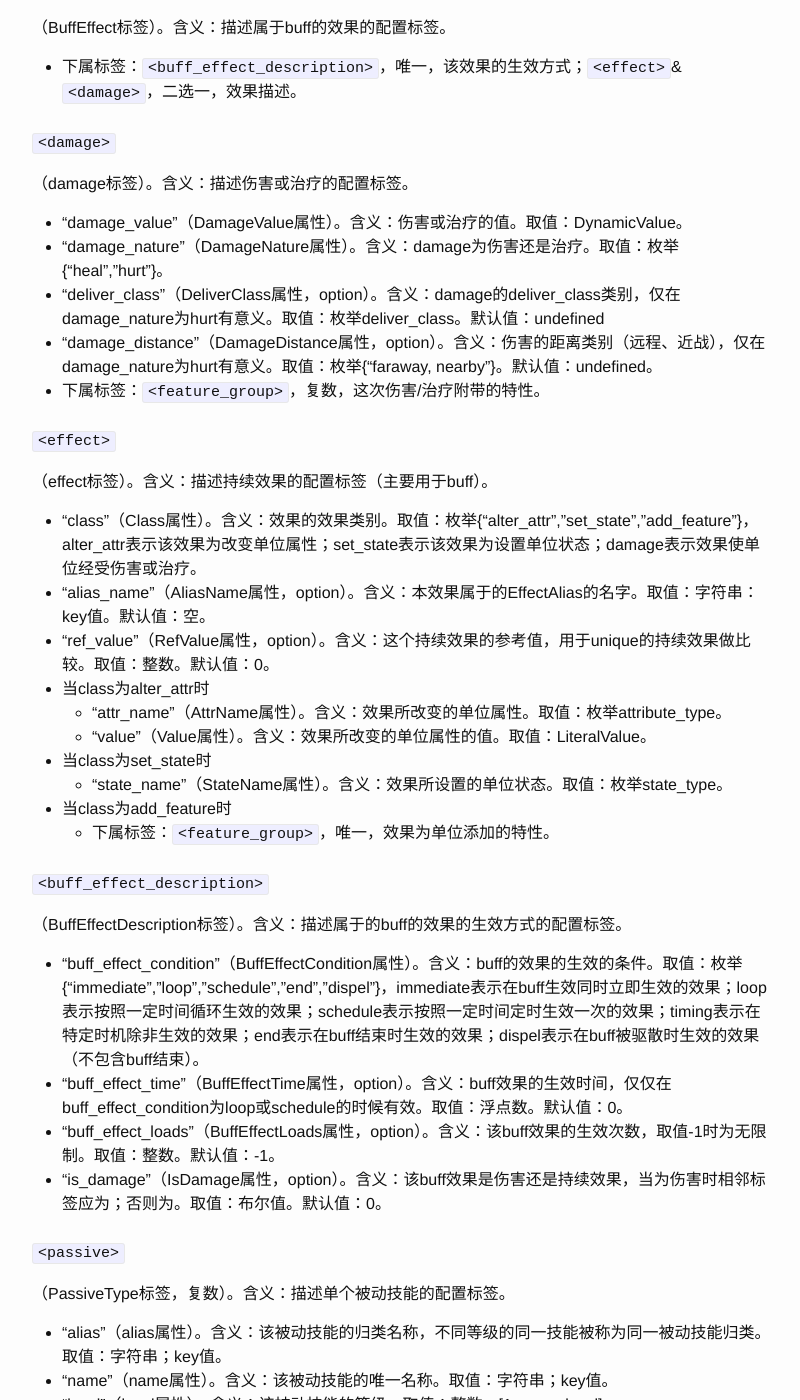
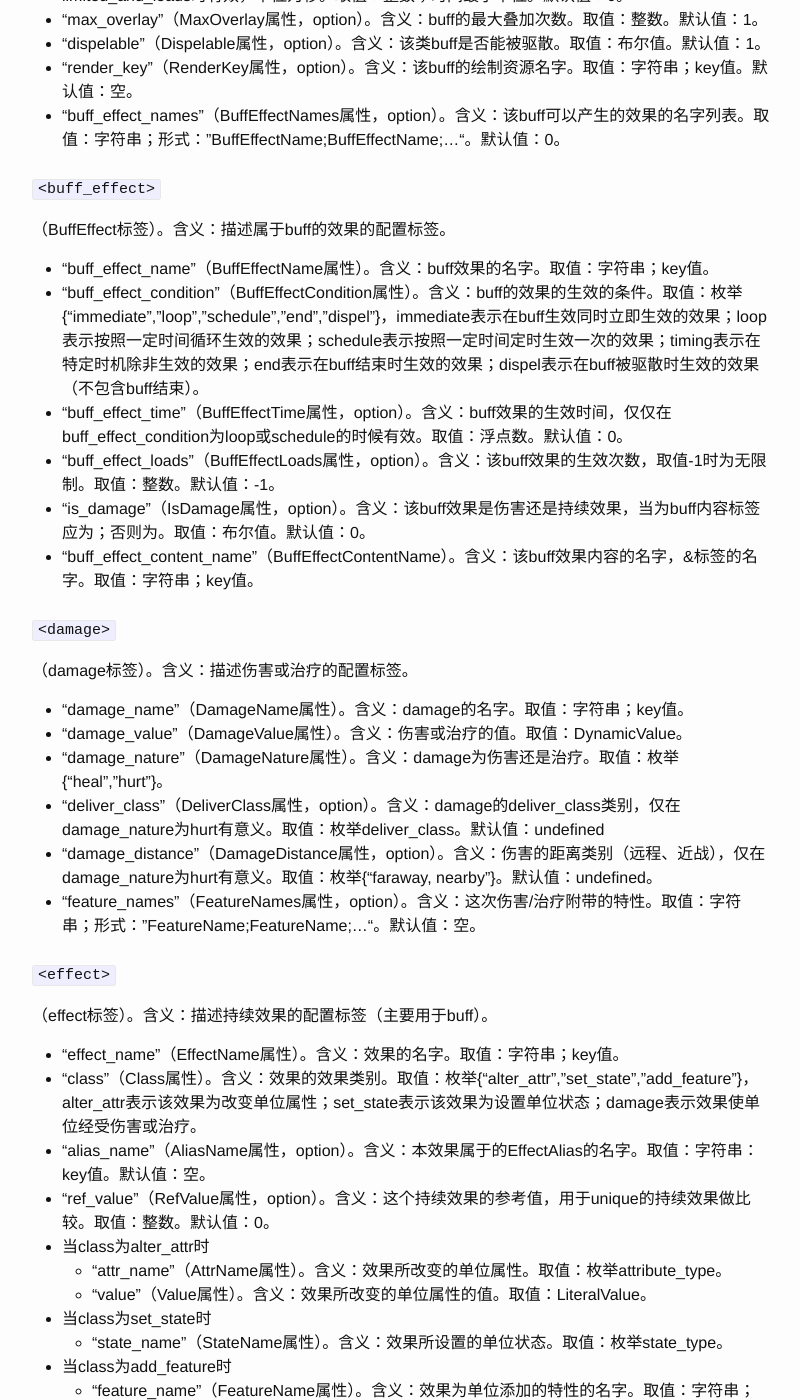
Before and after one commit to mofishorg/underworld_config_doc, a Jekyll site: the page built from _posts/2016-06-03-techtree-doc.markdown, in a window 1280 px wide and 1400 px high, scrolled down 2129 px. Shown: the whole window, without its empty margins (238-1038 px from the left). Built offline with Jekyll 4.4.1, drawn with Linux system fonts in a browser that asks for light colours; some of the changed text lies outside the part shown.

Commit message:
config 2.0

```diff
--- a/_posts/2016-06-03-techtree-doc.markdown
+++ b/_posts/2016-06-03-techtree-doc.markdown
@@ -4,6 +4,16 @@
 date:   2016-06-03 18:45:26 +0800
 categories: jekyll update
 ---
+
+> 更新日志
+>
+> 6.17.2016
+> 1. 为绝大部分添加了name属性。
+> 2. 去除了所有下属标签，改用名字关联。
+> 3. 删除了一些冗余标签。
+>
+
+
 ## 约定
 
 
@@ -78,28 +88,35 @@
   * "max_overlay"（MaxOverlay属性，option）。含义：buff的最大叠加次数。取值：整数。默认值：1。
   * "dispelable"（Dispelable属性，option）。含义：该类buff是否能被驱散。取值：布尔值。默认值：1。
   * "render_key"（RenderKey属性，option）。含义：该buff的绘制资源名字。取值：字符串；key值。默认值：空。
-  * 下属标签：`<buff_effect>`，复数，该buff可以产生的效果。
+  * "buff_effect_names"（BuffEffectNames属性，option）。含义：该buff可以产生的效果的名字列表。取值：字符串；形式："BuffEffectName;BuffEffectName;..."。默认值：0。
 
 
 # `<buff_effect>`
  （BuffEffect标签）。含义：描述属于buff的效果的配置标签。
 
-  * 下属标签：`<buff_effect_description>`，唯一，该效果的生效方式；`<effect>`&`<damage>`，二选一，效果描述。
+  * "buff_effect_name"（BuffEffectName属性）。含义：buff效果的名字。取值：字符串；key值。
+  * "buff_effect_condition"（BuffEffectCondition属性）。含义：buff的效果的生效的条件。取值：枚举{"immediate","loop","schedule","end","dispel"}，immediate表示在buff生效同时立即生效的效果；loop表示按照一定时间循环生效的效果；schedule表示按照一定时间定时生效一次的效果；timing表示在特定时机除非生效的效果；end表示在buff结束时生效的效果；dispel表示在buff被驱散时生效的效果（不包含buff结束）。
+  * "buff_effect_time"（BuffEffectTime属性，option）。含义：buff效果的生效时间，仅仅在buff_effect_condition为loop或schedule的时候有效。取值：浮点数。默认值：0。
+  * "buff_effect_loads"（BuffEffectLoads属性，option）。含义：该buff效果的生效次数，取值-1时为无限制。取值：整数。默认值：-1。
+  * "is_damage"（IsDamage属性，option）。含义：该buff效果是伤害还是持续效果，当为buff内容标签应为<damage>；否则为<effect>。取值：布尔值。默认值：0。
+  * "buff_effect_content_name"（BuffEffectContentName）。含义：该buff效果内容的名字，<effect>&<damage>标签的名字。取值：字符串；key值。
 
 
 # `<damage>`
 （damage标签）。含义：描述伤害或治疗的配置标签。
 
+  * "damage_name"（DamageName属性）。含义：damage的名字。取值：字符串；key值。
   * "damage_value"（DamageValue属性）。含义：伤害或治疗的值。取值：DynamicValue。
   * "damage_nature"（DamageNature属性）。含义：damage为伤害还是治疗。取值：枚举{"heal","hurt"}。
   * "deliver_class"（DeliverClass属性，option）。含义：damage的deliver_class类别，仅在damage_nature为hurt有意义。取值：枚举deliver_class。默认值：undefined
   * "damage_distance"（DamageDistance属性，option）。含义：伤害的距离类别（远程、近战），仅在damage_nature为hurt有意义。取值：枚举{"faraway, nearby"}。默认值：undefined。
-  * 下属标签：`<feature_group>`，复数，这次伤害/治疗附带的特性。
+  * "feature_names"（FeatureNames属性，option）。含义：这次伤害/治疗附带的特性。取值：字符串；形式："FeatureName;FeatureName;..."。默认值：空。
 
 
 # `<effect>`
 （effect标签）。含义：描述持续效果的配置标签（主要用于buff）。
 
+  * "effect_name"（EffectName属性）。含义：效果的名字。取值：字符串；key值。
   * "class"（Class属性）。含义：效果的效果类别。取值：枚举{"alter_attr","set_state","add_feature"}，alter_attr表示该效果为改变单位属性；set_state表示该效果为设置单位状态；damage表示效果使单位经受伤害或治疗。
   * "alias_name"（AliasName属性，option）。含义：本效果属于的EffectAlias的名字。取值：字符串：key值。默认值：空。
   * "ref_value"（RefValue属性，option）。含义：这个持续效果的参考值，用于unique的持续效果做比较。取值：整数。默认值：0。
@@ -109,17 +126,7 @@
   * 当class为set_state时
      * "state_name"（StateName属性）。含义：效果所设置的单位状态。取值：枚举state_type。
   * 当class为add_feature时
-     * 下属标签：`<feature_group>`，唯一，效果为单位添加的特性。
-
-
-
-# `<buff_effect_description>`
-（BuffEffectDescription标签）。含义：描述属于的buff的效果的生效方式的配置标签。
-
-  * "buff_effect_condition"（BuffEffectCondition属性）。含义：buff的效果的生效的条件。取值：枚举{"immediate","loop","schedule","end","dispel"}，immediate表示在buff生效同时立即生效的效果；loop表示按照一定时间循环生效的效果；schedule表示按照一定时间定时生效一次的效果；timing表示在特定时机除非生效的效果；end表示在buff结束时生效的效果；dispel表示在buff被驱散时生效的效果（不包含buff结束）。
-  * "buff_effect_time"（BuffEffectTime属性，option）。含义：buff效果的生效时间，仅仅在buff_effect_condition为loop或schedule的时候有效。取值：浮点数。默认值：0。
-  * "buff_effect_loads"（BuffEffectLoads属性，option）。含义：该buff效果的生效次数，取值-1时为无限制。取值：整数。默认值：-1。
-  * "is_damage"（IsDamage属性，option）。含义：该buff效果是伤害还是持续效果，当为伤害时相邻标签应为<damage>；否则为<effect>。取值：布尔值。默认值：0。
+     * "feature_name"（FeatureName属性）。含义：效果为单位添加的特性的名字。取值：字符串；key值。
 
 
 # `<passive>`
@@ -128,10 +135,10 @@
   * "alias"（alias属性）。含义：该被动技能的归类名称，不同等级的同一技能被称为同一被动技能归类。取值：字符串；key值。
   * "name"（name属性）。含义：该被动技能的唯一名称。取值：字符串；key值。
   * "level"（level属性）。含义：该被动技能的等级。取值：整数，[1 - max_level]。
-  * "buff_types"（BuffTypes属性，option）。含义：该被动技能活跃时给持有者提供的buff种类。取值：字符串；形式，"BuffName;BuffName;..."。
-  * "aura_types"（AuraTypes属性，option）。含义：该被动技能活跃时给持有者持有的光环种类。取值：字符串；形式，"AuraName;AuraName;..."。
+  * "buff_types"（BuffTypes属性，option）。含义：该被动技能活跃时给持有者提供的buff种类。取值：字符串；形式，"BuffName;BuffName;..."。默认值：空。
+  * "aura_types"（AuraTypes属性，option）。含义：该被动技能活跃时给持有者持有的光环种类。取值：字符串；形式，"AuraName;AuraName;..."。默认值：空。
+  * "addon_types"（AddonTypes属性，option）。含义：该被动技能给持有者提供的加成。取值：字符串；形式，"AddonName;AddonName;..."。默认值：空。
   * "desc"（Desc属性，option）。含义：该被动技能的文字描述。取值：字符串。
-  * 下属标签：`<addon>`，复数，该被动技能给持有者提供的加成。
 
 
 # `<aura>`
@@ -164,10 +171,10 @@
 
   * "name"（Name属性）。含义：施法效果的名字。取值：字符串；key值。
   * "class"（SpellPatternClass属性）。含义：施法效果的模式类别。取值：枚举{"target","target_position_circle","all"}，target表示对施法；target_position_circle表示对施法目标位置为圆心的圆形范围内的单位施法；all表示对战场上所有单位施法。
+  * "contetn_name"（ContentName属性）。含义：施法效果的内容的名字。取值：字符串；key值。
   * 当class为target_position_circle时
     * "radius"（radius属性）。含义：选取圆形范围的半径。取值：整数（地图最小单位）。
   * 融合标签：`<condition>`，描述选取施法目标限制条件。
-  * 下属标签：`<spell_content>`，唯一，施法的内容描述。
 
 
 # `<spell_content>`
@@ -176,13 +183,14 @@
   * "name"（name属性）。含义：施法内容的名字。取值：字符串；key值。
   * "spell_content_class"（spellContentClass属性）。含义：施法内容的类型。取值：枚举{"damage","bullet", "summon","revive","magic"}，damage表示对目标施加伤害；bullet表示对目标放出子弹；summon表示召唤单位；revive表示复活单位；magic表示释放魔法实例。
   * 当spell_content_class为damage时
-     * 下属标签：`<damage>`，单数，描述施加的伤害。
+     * "spell_content_damage_name"（SpellContentDamageName属性）。含义：施加的伤害的名字。取值：字符串；key值。
   * 当spell_content_class为bullet时
      * "to_position"（ToPosition属性，option）。含义：是向单位发出子弹还是向位置发出子弹。取值：布尔值。默认值：0。
-     * 下属标签：`<damage>`，单数，子弹所传递的伤害信息；`<bullet>`，单数，子弹的描述信息。
+     * "spell_content_damage_name"（SpellContentDamageName属性）。含义：子弹所传递的伤害的名字。取值：字符串；key值。
+     * "spell_content_bullet_name"（SpellContentBulletName属性）。含义：子弹类型的名字。取值：字符串；key值。
   * 当spell_content_class为summon时
      * "summon_count"（SummonCount属性，option）。含义：召唤的单位的个数。取值：整数。默认值：1。
-     * 下属标签： `<unit_setting>`，单数，召唤单位的描述。
+     * 融合标签： `<unit_setting>`，单数，召唤单位的描述。
   * 当spell_content_class为magice时
      * "magic_name"（MagicName属性）。含义：魔法实例的类型名字。取值：字符串；key值。
      * "is_attach_to_holder"（IsAttachToHolder属性，option）。含义：魔法实例是否绑定在目标上。取值：布尔值。默认值：0。
@@ -203,7 +211,7 @@
   * "span"（Span属性，option）。含义：魔法实例的持续时间，仅在SpanType为limited时有效。取值：整数；时间单位。默认值：0。
   * "render_key"（RenderKey属性，option）。含义：魔法实例的绘制资源名称。取值：字符串；key值。默认值：空。
   * "aura_names"（AuraNames属性，option）。含义：魔法实例包含的光环类型名字。取值：字符串；形式，"AuraName;AuraName;..."。默认值：空。
-  * 下属标签：`<magic_effect>`，复数，描述魔法实例所释放的效果。
+  * "magic_effect_names"（MagicEffectNames属性，option）。含义：魔法实例所释放的效果的名字。取值：字符串；形式，"MagicEffectName;MagicEffectName;..."。默认值：空。
 
 
 # `<magic_effect>`
@@ -238,51 +246,41 @@
   * "occupy"（Occupy属性，option）。含义：单位的碰撞体积十分生效。取值：布尔值。默认值：1。
   * "passive_names"（PassiveNames属性，option）。含义：单位具有的被动技能名称。取值：字符串；形式："PassiveTypeName;PassiveTypeName;..."。默认值：空。
   * "spell_names"（SpellNames属性，option）。含义：单位具有的主动技能名称。取值：字符串；形式："SpellTypeName;SpellTypeName;..."。默认值：空。
-  * "produce_names"（ProduceNames属性，option）。含义：单位具有的生产技能的名称。取值：字符串；形式："ProduceTypeName;ProduceTypeName..."。默认值：空。
+  * "produce_names"（ProduceNames属性，option）。含义：单位具有的生产技能的名称。取值：字符串；形式："SkillTypeName;SkillTypeName..."。默认值：空。
+  * "skill_names"（SkillNames属性，option）。含义：单位具有的基础技能的名称。取值：字符串；形式："ProduceTypeName;ProduceTypeName..."。默认值：空。
+  * "feature_names"（FeatureNames属性，option）。含义：单位具有的特性的名称。取值：字符串；形式："FeatureGroupName;FeatureGroupName..."。默认值：空。
   * "max_level"（MaxLevel属性，option）。含义：单位的最大等级。取值：整数。默认值：0。
   * "max_quality"（MaxQuality属性，option）。含义：单位的组大品质。取值：整数。默认值：0。
   * "max_talent_level"（MaxTalentLevel属性，option）。含义：单位的最大天赋等级。取值：整数。默认值：0。
   * "render_key"（RenderKey属性）。含义：单位的绘制资源名称。取值：字符串；key值。
-  * 下属标签：`<skill>`，复数，描述单位的基础技能；`<feature_group>`，复数，描述单位的特性；`<level>`，复数，描述单位的等级信息；`<quality>`，复数，描述单位的品质信息；`<talent>`，复数，描述单位的天赋信息。
 
 
 # `<unit_setting>`
 （unit_setting标签）。含义：单位的生成信息。
 
-  * "name"（name属性）。含义：单位的名字。取值：字符串；key值。
-  * "level"（level属性，option）。含义：单位的属性。取值：整数。默认值：0。
-  * "quality"（quality属性，option）。含义：单位的品质。取值：整数。默认值：0。
-  * "talent"（talent属性，option）。含义：单位的天赋等级。取值：整数。默认值：0。
+  * "unit_setting_name"（name属性）。含义：单位的名字。取值：字符串；key值。
+  * "unit_setting_level"（level属性，option）。含义：单位的属性。取值：整数。默认值：0。
+  * "unit_setting_quality"（quality属性，option）。含义：单位的品质。取值：整数。默认值：0。
+  * "unit_setting_talent"（talent属性，option）。含义：单位的天赋等级。取值：整数。默认值：0。
 
 
-# `<level>`
-（Level标签）。含义：描述单位的升级信息的配置标签。
+# `<unit_upgrade>`
+（UnitUpgread标签）。含义：描述单位的升级信息的配置标签。
 
-  * "level_index"（LevelIndex属性）。含义：等级的序号。取值：整数[1 - maxLevel]。
+  * "upgrade_class"（UpgradeClass属性）。含义：升级的类型。取值：枚举{"level", "quality", "talent"}，level表示等级上升，quality表示品质上升，talent表示天赋上升。
+  * "unit_name"（UnitName属性）。含义：改等级信息所属于的单位的名字。取值：字符串；key值。
+  * "upgrade_index"（UpgradeIndex属性）。含义：等级的序号。取值：整数[1 - maxIndex]。
   * 融合标签：`<addon>`，该等级对单位的加成。
-
-
- # `<quality>`
- （Quality标签）。含义：描述单位的品质信息的配置标签。
-
-  * "quality_index"（QualityIndex属性）。含义：品质的序号。取值：整数[1 - maxQuality]。
-  * 融合标签：`<addon>`，该品质对单位的加成。
-
-
- # `<talent>`
- （Talent标签）。含义：描述单位的天赋信息的配置标签。
-
-  * "talent_index"（TalentIndex属性）。含义：天赋等级的序号。取值：整数[1 - maxTalentLevel]。
-  * 融合标签：`<addon>`，该天赋等级对单位的加成。
 
 
  # `<addon>`
  （Addon标签）。含义：描述对单位的加成信息的配置标签。
 
+  * "name"（name属性）。含义：该加成信息的名字。取值：字符串；key值。
   * "attribute_addons"（AttributeAddons属性，option）。含义：加成信息所更改的单位属性。取值：字符串；形式："{0}:{1};..."，{0}取值枚举attribute_type，{1}取值为LiteralValue。默认值：空。
   * "passive_addons"（PassiveAddons属性，option）。含义：加成信息所提供的被动技能。取值：字符串；形式："PassiveTypeName;PassiveTypeName;..."。默认值：空。
   * "spell_addons"（PassiveAddons属性，option）。含义：加成信息所提供的主动技能。取值：字符串；形式，"SpellTypeName;SpellTypeName;..."。默认值：空。
-  * 下属标签：`<feature_group>`，复数，加成信息所提供的特性。
+  * "feature_addons"（FeatureAddons属性，option）。含义：加成信息所提供的特性。取值：字符串；形式，"FeatureGroupName;FeatureGroupName;..."。默认值：空。
 
 
 # `<skill>`
@@ -301,7 +299,7 @@
      * "unit_classes"（UnitClasses属性）。含义：可攻击的Unit类型。取值：整数；一共4位从高到低表示core，building，hero，warrior。
      * "deliver_class"（DeliverClass属性，option）。含义：伤害的DeliverClass类别。取值：枚举deliver_class。默认值：undefined。
      * "damage_distance"（DamageDistance属性）。含义：伤害的DamageDistance类别。取值：枚举damage_distance。
-     * 下属标签：`<bullet>`，唯一，该次攻击是否有子弹。
+     * "bullet_name"（BulletName属性，option）。含义：该次攻击是否有子弹以及子弹信息。取值：字符串；key值。默认值：空。
   * 当class为move时
      * "speed"（Speed属性）。含义：移动速度。取值：整数；地图最小单位/秒。
   * 当class为die时
@@ -314,13 +312,13 @@
   * "produce_name"（ProduceName属性）。含义：生产技能的名字。取值：字符串；key值。
   * "produce_cost"（ProduceCost属性，option）。含义：生产一次的资源消耗。取值：字符串；形式，"{0}:{1};..."，{0}为字符串，取值为ResourceType的name，{1}为整数，表示所需资源数量。
   * "produce_desc"（ProduceDesc属性）。含义：生产技能的文字描述。取值：字符串。
-  * 下属标签：`<unit_setting>`，单数，描述所生产的单位。
-  * 融合标签：`<skill>`，描述生产技能的基本信息。
+  * 融合标签：`<skill>`，描述生产技能的基本信息。`<unit_setting>`，描述所生产的单位。
 
 
 # `<bullet>`
 （Bullet标签）。含义：描述子弹的配置标签。
 
+  * "name"（name属性）。含义：子弹的名字。取值：字符串；key值。
   * "speed"（Speed属性）。含义：子弹的飞行速度。取值：整数；地图最小单位/秒。
   * "radius"（Radius属性，option）。含义：子弹半径。取值：整数；地图最小单位。默认值：0。
   * "sweep_on_the_way"（SweepOnTheWay属性，option）。含义：子弹是否会击中沿路的单位。取值：布尔值；1表示会击中。默认值：0。
@@ -334,21 +332,17 @@
 # `<feature_group>`
 （FeatureGroup标签）。含义：判定时机相同的一组feature，这些feature的生效时机可以不同。
 
+  * "name"（Name属性）。含义：特性组的名字。取值：字符串；key值。
   * "determine_timing"（DeterimingTiming属性）。含义：特性组的判定时机。取值：timing枚举。
-  * 下属标签：`<feature_item>`，复数，属于特性组的各个特性。
+  * "feature_type_names"（FeatureTypeNames属性，option）。含义：，复数，属于特性组的各个特性的名字。取值：字符串；形式："FeatureTypeName;FeatureTypeName;..."。默认值：空。
   * 融合标签：`<condition>`，特性的触发条件。
-
-
-# `<feature_item>`
-（featureItem标签）。含义：描述属于特性组中的单个特性。
-
-  * "effect_timing"（EffectTiming属性）。含义：该特性的生效时机。取值：timing枚举。
-  * 下属标签：`<feature>`，单数，特性的描述标签。
 
 
 # `<feature>`
 （feature标签）。含义：描述特性的配置标签。
 
+  * "feature_name"（FeatureName属性）。含义：特性的名字。取值：字符串；key值。
+  * "effect_timing"（EffectTiming属性）。含义：该特性的生效时机。取值：timing枚举。
   * "type"（Types属性）。含义：特性的效果类别。取值：枚举{"damage_enhance","damage_reduce","drain","splash","rebound","pierce","multiple","extra_damage","miss","add_buff","cast_spell","dispel","reflect","counter","tough"}，"damage_enhance"为增加攻击伤害；"damage_reduce"为减少攻击伤害；"drain"为攻击吸血；"splash"为攻击溅射；"rebound"为攻击弹射；"pierce"为穿透；"multiple"为多重攻击；"extra_damage"为额外伤害；"miss"为未命中；"add_buff"为添加buff;"dispel"为驱散buff；"reflect"为反弹伤害；"counter"为反击；"tough"为坚毅；"cast_spell"为施放法术。
   * "render_key"（RenderKey属性，option）。含义：特性触发时的绘制资源名称。取值：字符串；key值。默认值：空。
   * 当type为damage_enhance时
@@ -399,12 +393,13 @@
 # `<heuristic>`
 （heuristic标签）。含义：根据自身和目标生成评价值的启发函数。
 
-  * 下属标签：`<heuristic_element>`，复数，描述启发函数的评价值，评价值的权重按heuristic_element的先后顺序逐渐降低。
+  * "heuristic_element_names"（HeuristicElementNames，option）。含义：描述启发函数的评价值的名字，评价值的权重按heuristic_element的先后顺序逐渐降低。取值：字符串；形式："HeuristicElementName;HeuristicElementName;..."。默认值空。
 
 
 # `<heuristic_element>`
 （HeuristicElement标签）。含义：描述启发函数的一个启发值。
 
+  * "heuristic_element_name"（HeuristicElementName属性，option）。含义：启发值得名字。取值：字符串；key值。
   * "type"（type属性）。含义：启发值的类型。取值：枚举{"literal","less_then_ref_value","equal_to_ref_value","larger_then_ref_value"}，literal表示直接值；less_then_ref_value表示是否比参考值小的判断所产生的布尔值；equal_to_ref_value表示是否和参考值相等的判断所产生的布尔值；larger_then_ref_value表示是否比参考值高的判断所产生的布尔值。
   * "ref_value"（RefValue属性，option）。含义：启发值的参考值。取值：整数。默认值：0。
   * "descending"（Descending属性，option）。含义：启发值是否是值越大越优秀。取值：整数。默认值：1。
```
